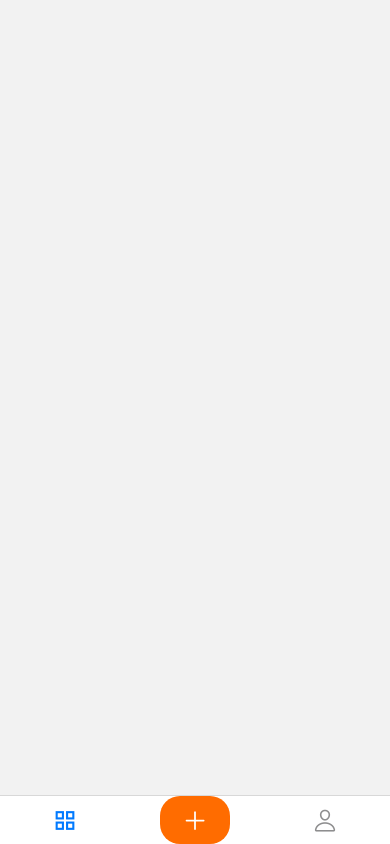
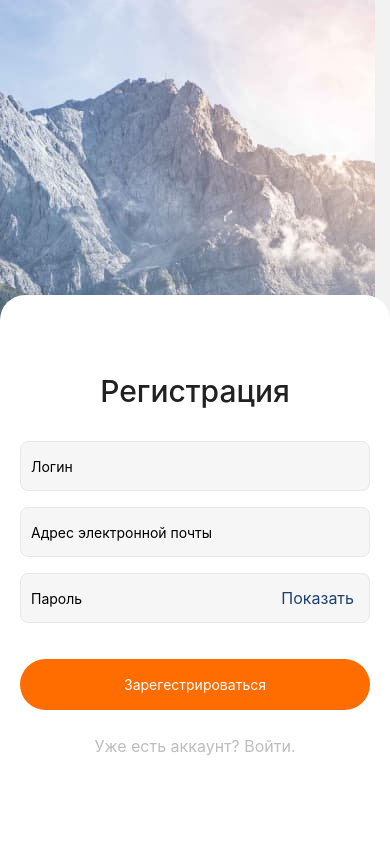
Before and after one commit to vPokladLI/react-native-petProject, a React Native app: screen /Registration in a window 390 px wide. Before the commit this address had no page. Built offline with nearby package versions, Linux system fonts and the light colour scheme.

Commit message:
авторизация REST

```diff
--- a/App.js
+++ b/App.js
@@ -1,9 +1,11 @@
 import React, { useState } from "react";
 
 import { NavigationContainer } from "@react-navigation/native";
-import useRoute from "./src/route";
+import AuthContextProvider from "./src/store/authContex";
+
 import * as Font from "expo-font";
 import AppLoading from "expo-app-loading";
+import Routes from "./src/route/Routes";
 
 const loadApplication = async () => {
   await Font.loadAsync({
@@ -19,7 +21,6 @@ const loadApplication = async () => {
 
 const App = () => {
   const [isReady, setIsReady] = useState(false);
-  const routing = useRoute({});
 
   if (!isReady) {
     return (
@@ -33,7 +34,13 @@ const App = () => {
     );
   }
 
-  return <NavigationContainer>{routing}</NavigationContainer>;
+  return (
+    <NavigationContainer>
+      <AuthContextProvider>
+        <Routes />
+      </AuthContextProvider>
+    </NavigationContainer>
+  );
 };
 
 export default App;
--- a/src/Screens/auth/LoginScreen.js
+++ b/src/Screens/auth/LoginScreen.js
@@ -1,4 +1,4 @@
-import React, { useState, useEffect } from "react";
+import React, { useState, useEffect, useContext } from "react";
 import {
   Text,
   StyleSheet,
@@ -11,8 +11,12 @@ import {
   TouchableWithoutFeedback,
   Dimensions,
   ImageBackground,
+  Alert,
 } from "react-native";
-import { Ionicons } from "@expo/vector-icons";
+
+import { login } from "../../utils/auth";
+import { AuthContext } from "../../store/authContex";
+
 const image = require("../../../assets/images/background.jpg");
 const initialCredentials = { email: "", password: "", login: "" };
 
@@ -21,6 +25,8 @@ export default function LoginScreen({ navigation }) {
   const [isShowPass, setIsShowPass] = useState(true);
   const [credentials, setCredentials] = useState(initialCredentials);
   const [width, setWidth] = useState(Dimensions.get("window").width);
+
+  const authCtx = useContext(AuthContext);
 
   useEffect(() => {
     const onChange = () => {
@@ -34,8 +40,22 @@ export default function LoginScreen({ navigation }) {
   const keyboardHide = () => {
     setIsShowKeyboard(false);
     Keyboard.dismiss();
-    console.log(credentials);
-    setCredentials(initialCredentials);
+  };
+
+  const submitHandler = async () => {
+    console.log("submit");
+    if (credentials.password) {
+      console.log(credentials);
+      try {
+        const token = await login(credentials.email, credentials.password);
+        authCtx.authenticate(token);
+
+        keyboardHide();
+      } catch (error) {
+        Alert.alert("Ошибка авторизации");
+      }
+    }
+    keyboardHide();
   };
 
   const toggleShowPass = () => {
@@ -94,15 +114,15 @@ export default function LoginScreen({ navigation }) {
                 </TouchableOpacity>
               </View>
 
-              <TouchableOpacity style={styles.button} onPress={keyboardHide}>
+              <TouchableOpacity style={styles.button} onPress={submitHandler}>
                 <Text style={styles.buttonTitle}> Войти</Text>
               </TouchableOpacity>
             </View>
-            <View style={styles.avatar}>
+            {/* <View style={styles.avatar}>
               <TouchableOpacity style={styles.addAvatar}>
                 <Ionicons name="add-circle-outline" size={31} color="#FF6C00" />
               </TouchableOpacity>
-            </View>
+            </View> */}
 
             <Text
               onPress={() => navigation.navigate("Registration")}
--- a/src/Screens/auth/RegistrationScreen.js
+++ b/src/Screens/auth/RegistrationScreen.js
@@ -1,4 +1,4 @@
-import React, { useState, useEffect } from "react";
+import React, { useState, useEffect, useContext } from "react";
 import {
   Text,
   StyleSheet,
@@ -10,10 +10,12 @@ import {
   KeyboardAvoidingView,
   TouchableWithoutFeedback,
   Dimensions,
-  Image,
   ImageBackground,
+  Alert,
 } from "react-native";
-import { Ionicons } from "@expo/vector-icons";
+
+import { registration } from "../../utils/auth";
+import { AuthContext } from "../../store/authContex";
 const image = require("../../../assets/images/background.jpg");
 const initialCredentials = { email: "", password: "", login: "" };
 
@@ -22,6 +24,7 @@ export default function LoginScreen({ navigation }) {
   const [isShowPass, setIsShowPass] = useState(true);
   const [credentials, setCredentials] = useState(initialCredentials);
   const [width, setWidth] = useState(Dimensions.get("window").width);
+  const authCtx = useContext(AuthContext);
 
   useEffect(() => {
     const onChange = () => {
@@ -35,12 +38,28 @@ export default function LoginScreen({ navigation }) {
   const keyboardHide = () => {
     setIsShowKeyboard(false);
     Keyboard.dismiss();
-    console.log(credentials);
+
     setCredentials(initialCredentials);
   };
 
   const toggleShowPass = () => {
     setIsShowPass((prev) => !prev);
+  };
+  const onSubmit = async () => {
+    console.log("submit");
+    if (credentials.password) {
+      try {
+        const token = await registration(
+          credentials.email,
+          credentials.password
+        );
+        authCtx.authenticate(token);
+
+        keyboardHide();
+      } catch (error) {
+        Alert.alert("Ошибка авторизации");
+      }
+    }
   };
   return (
     <ImageBackground
@@ -49,7 +68,7 @@ export default function LoginScreen({ navigation }) {
       style={styles.backgroundImage}
     >
       <KeyboardAvoidingView behavior={Platform.OS === "ios" ? "padding" : null}>
-        <TouchableWithoutFeedback onPress={() => Keyboard.dismiss()}>
+        <TouchableWithoutFeedback onPress={Keyboard.dismiss}>
           <View style={styles.form}>
             <Text style={styles.formTitle}>Регистрация</Text>
             <View
@@ -108,15 +127,15 @@ export default function LoginScreen({ navigation }) {
                 </TouchableOpacity>
               </View>
 
-              <TouchableOpacity style={styles.button} onPress={keyboardHide}>
+              <TouchableOpacity style={styles.button} onPress={onSubmit}>
                 <Text style={styles.buttonTitle}>Зарегестрироваться</Text>
               </TouchableOpacity>
             </View>
-            <View style={styles.avatar}>
+            {/* <View style={styles.avatar}>
               <TouchableOpacity style={styles.addAvatar}>
                 <Ionicons name="add-circle-outline" size={31} color="#FF6C00" />
               </TouchableOpacity>
-            </View>
+            </View> */}
 
             <Text
               onPress={() => navigation.navigate("Login")}
--- a/src/route/index.js
+++ b/src/route/Routes.js
@@ -1,8 +1,10 @@
-import React from "react";
-import { createStackNavigator } from "@react-navigation/stack";
+import { useContext } from "react";
+import { createNativeStackNavigator } from "@react-navigation/native-stack";
 import { createBottomTabNavigator } from "@react-navigation/bottom-tabs";
 import { View, StyleSheet } from "react-native";
-const AuthStack = createStackNavigator();
+import { AuthContext } from "../store/authContex";
+
+const AuthStack = createNativeStackNavigator();
 const MainTab = createBottomTabNavigator();
 
 import { AntDesign, MaterialIcons, Ionicons } from "@expo/vector-icons";
@@ -14,8 +16,10 @@ import ProfileScreen from "../Screens/mainScreen/ProfileScreen";
 import RegistrationScreen from "../Screens/auth/RegistrationScreen";
 import LoginScreen from "../Screens/auth/LoginScreen";
 
-export default function useRoute(isAuth) {
-  if (!isAuth) {
+const Routes = () => {
+  const authCtx = useContext(AuthContext);
+
+  if (!authCtx.isLoggedIn) {
     return (
       <AuthStack.Navigator initialRouteName="Login">
         <AuthStack.Screen
@@ -69,7 +73,7 @@ export default function useRoute(isAuth) {
       />
     </MainTab.Navigator>
   );
-}
+};
 
 const styles = StyleSheet.create({
   iconCreate: {
@@ -82,3 +86,5 @@ const styles = StyleSheet.create({
     justifyContent: "center",
   },
 });
+
+export default Routes;
--- /dev/null
+++ b/src/store/authContex.js
@@ -0,0 +1,28 @@
+import { createContext, useState } from "react";
+
+export const AuthContext = createContext({
+  authToken: "",
+  isLoggedIn: false,
+  authenticate: (token) => {},
+  logOut: () => {},
+});
+
+function AuthContextProvider({ children }) {
+  const [authToken, setAuthToken] = useState(null);
+  function authenticate(token) {
+    setAuthToken(token);
+  }
+  function logOut() {
+    setAuthToken(null);
+  }
+  const value = {
+    token: authToken,
+    isLoggedIn: !!authToken,
+    authenticate,
+    logOut,
+  };
+
+  return <AuthContext.Provider value={value}>{children}</AuthContext.Provider>;
+}
+
+export default AuthContextProvider;
--- /dev/null
+++ b/src/utils/auth.js
@@ -0,0 +1,34 @@
+import axios from "axios";
+const BASE_URL_LOGIN =
+  "https://identitytoolkit.googleapis.com/v1/accounts:signInWithPassword?key=";
+const BASE_URL_REGISTER =
+  "https://identitytoolkit.googleapis.com/v1/accounts:signUp?key=";
+const API_KEY = "AIzaSyAKpyiIeUXITdvknew7Gd5qPXoNuhohtnA";
+
+export async function login(email, password) {
+  const response = await axios.post(
+    "https://identitytoolkit.googleapis.com/v1/accounts:signInWithPassword?key=AIzaSyAKpyiIeUXITdvknew7Gd5qPXoNuhohtnA",
+    {
+      email: email,
+      password: password,
+      returnSecureToken: true,
+    }
+  );
+  const token = response.data.idToken;
+  return token;
+}
+
+export async function registration(email, password) {
+  const response = await axios.post(
+    "https://identitytoolkit.googleapis.com/v1/accounts:signUp?key=AIzaSyAKpyiIeUXITdvknew7Gd5qPXoNuhohtnA",
+    {
+      email: email,
+      password: password,
+      returnSecureToken: true,
+    }
+  );
+  const token = response.data.idToken;
+  return token;
+}
+
+export function logOut() {}
```
Also changed, not shown: firebase/config.js (added, +30 -0 lines), package.json (+7 -14 lines), 2 other files (tests, documents, lock files or other folders).
